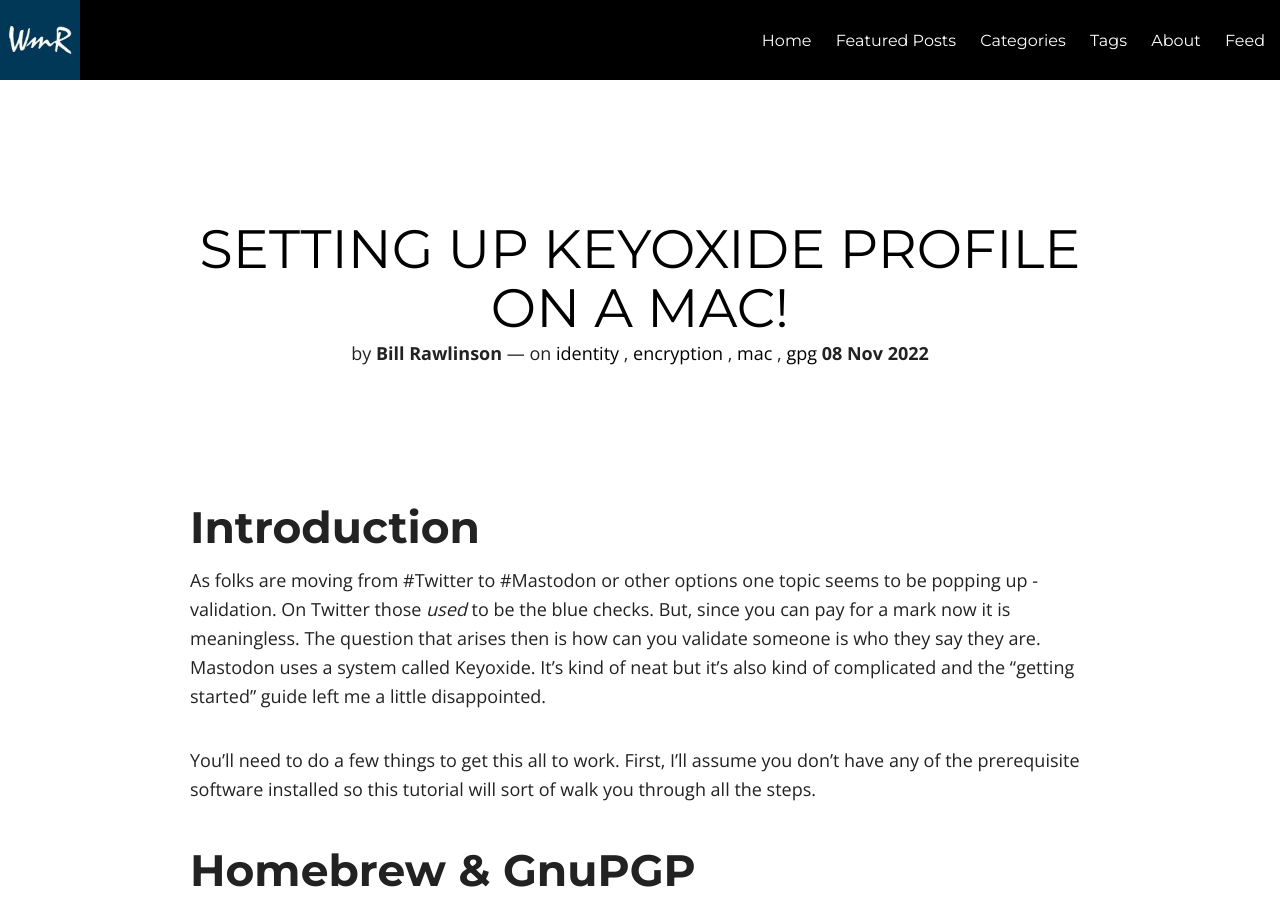
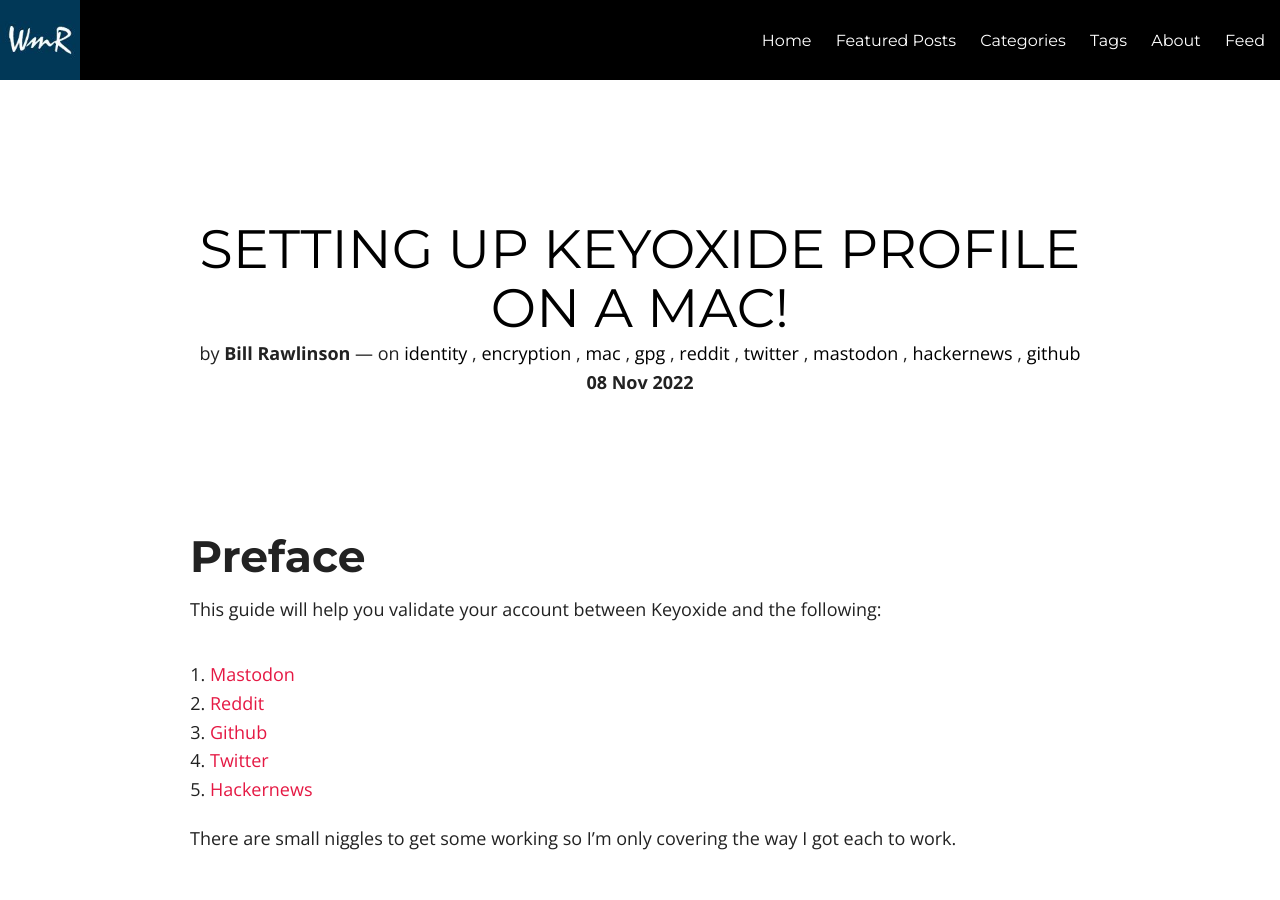
Before and after one commit to finalcut/finalcut.github.io, a Jekyll site: the page built from _posts/2022-11-08-setup-keyoxide-account-on-mac.md, in a window 1280 px wide and 900 px high. Built offline with Jekyll 4.4.1, drawn with Linux system fonts in a browser that asks for light colours; nearby versions of some CDN libraries; comment, search, counter and statistics services are not loaded; some of the changed text lies outside the part shown.

Commit message:
add a preface and toc

```diff
--- a/_posts/2022-11-08-setup-keyoxide-account-on-mac.md
+++ b/_posts/2022-11-08-setup-keyoxide-account-on-mac.md
@@ -3,10 +3,21 @@
 title: "Setting Up Keyoxide Profile on a Mac!"
 date: 2022-11-08
 category: General
-tags: [identity,encryption,mac,gpg]
+tags: [identity,encryption,mac,gpg,reddit,twitter,mastodon,hackernews,github]
 comments: true
 featured: true
 ---
+
+# Preface
+This guide will help you validate your account between Keyoxide and the following:
+
+  1. [Mastodon](#mastodon)
+  2. [Reddit](#reddit)
+  3. [Github](#github)
+  4. [Twitter](#twitter)
+  5. [Hackernews](#hackernews)
+
+There are small niggles to get some working so I'm only covering the way I got each to work.
 
 # Introduction
 As folks are moving from #Twitter to #Mastodon or other options one topic seems to be popping up - validation.  On Twitter those *used* to be the blue checks.  But, since you can pay for a mark now it is meaningless.  The question that arises then is how can you validate someone is who they say they are.  Mastodon uses a system called Keyoxide.  It's kind of neat but it's also kind of complicated and the "getting started" guide left me a little disappointed.
```
Also changed, not shown: other parts of _posts/2022-11-08-setup-keyoxide-account-on-mac.md (+1 -1 lines).
